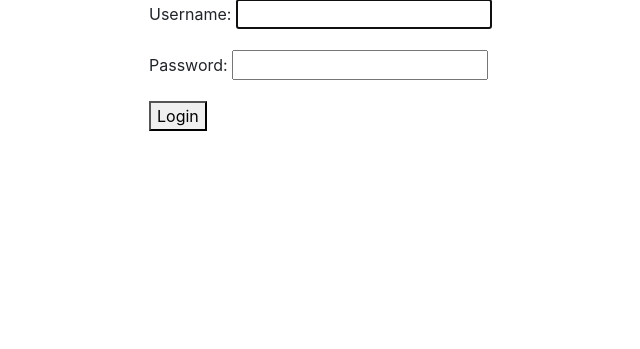
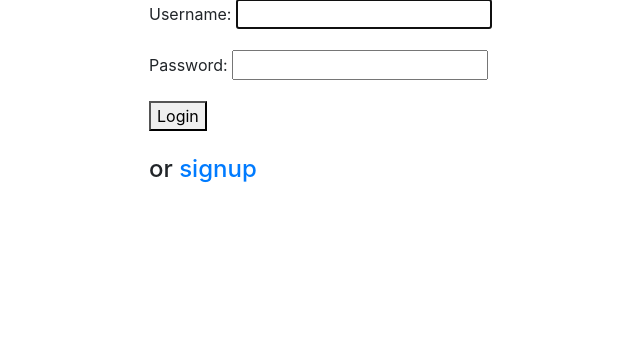
Before and after one commit to nichaos2/django-login, a Django app: page /accounts/login/ in a window 1280 px wide. Shown: the part 119-468 px from the top of the page, without its empty margins (241-881 px from the left). Run offline with Django 3.2, Linux system fonts and the light colour scheme; some libraries are stand-ins or nearby versions.

Commit message:
add signup link

```diff
--- a/templates/registration/login.html
+++ b/templates/registration/login.html
@@ -14,6 +14,8 @@ Login
             {{ form.as_p }}
             <button type="submit">Login</button>
         </form>
+        <br>
+        <h4>or <a href="{% url 'signup' %}">signup</a></h4>
 </div>
 
 
```
